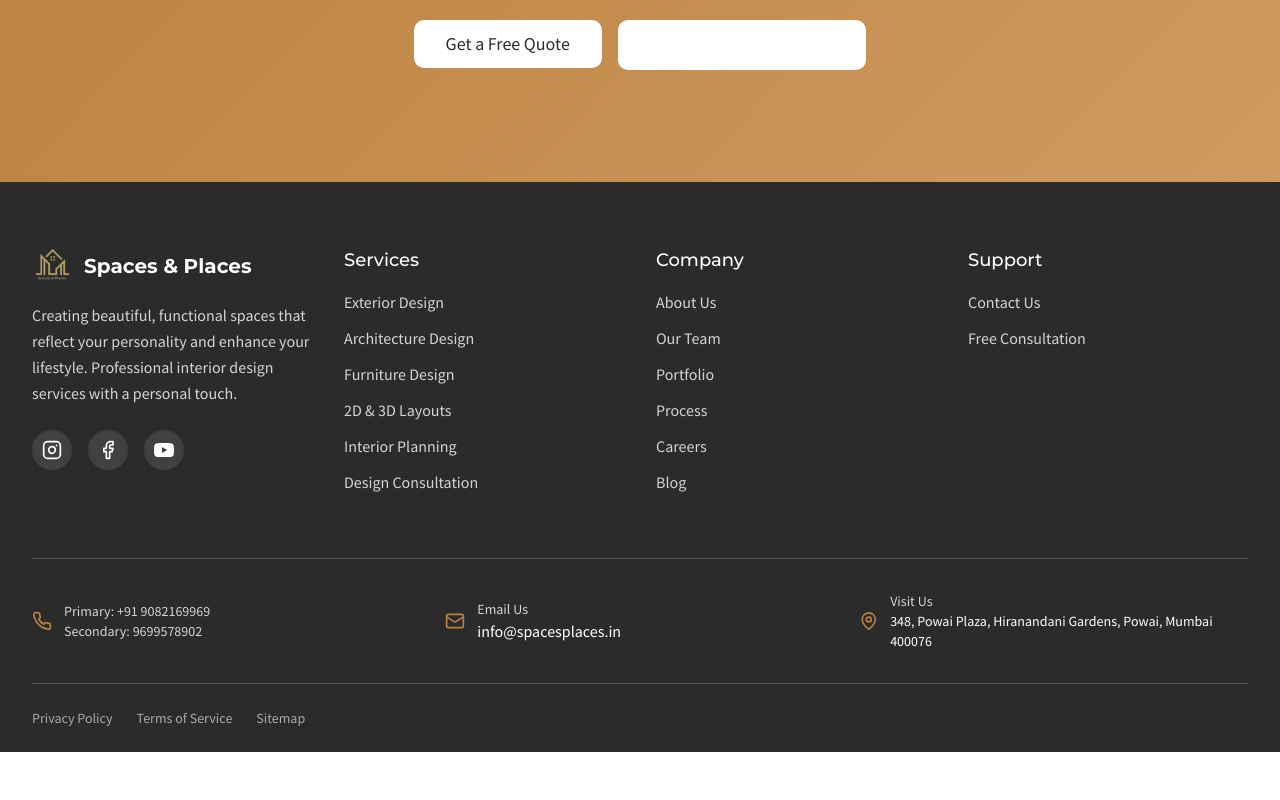
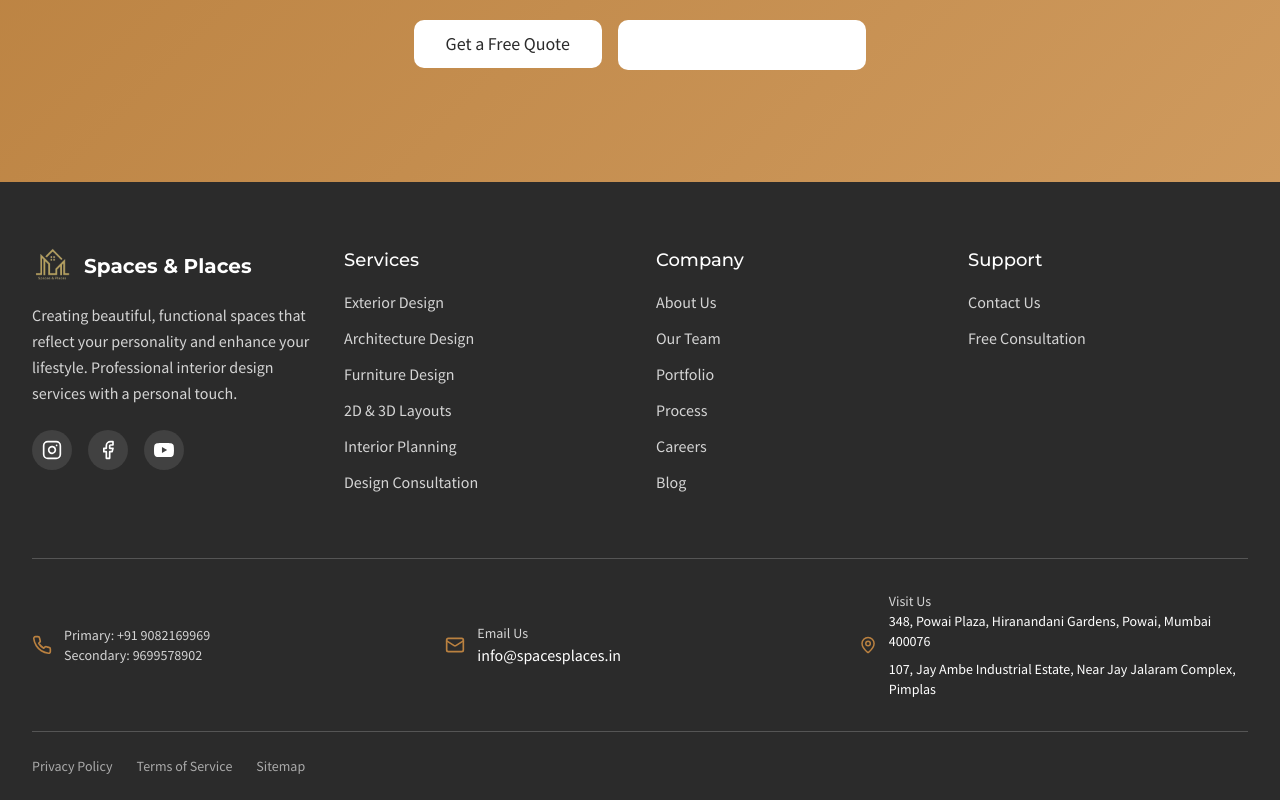
Before and after one commit to aayush0818/spacesplaces, a React (Vite) app: page /about in a window 1280 px wide. Shown: the part 3706-4506 px from the top of the page. Before the commit the page ends 4458 px from the top, so only its background shows below. Built offline with nearby package versions, Linux system fonts and the light colour scheme.

Commit message:
Add another address to footer

```diff
--- a/src/components/Footer.tsx
+++ b/src/components/Footer.tsx
@@ -133,7 +133,7 @@ const Footer = () => {
               <div>
                 <div className="text-sm text-background/80">Visit Us</div>
                 <div className="font-medium text-sm">348, Powai Plaza, Hiranandani Gardens, Powai, Mumbai 400076</div>
-
+                <div className="font-medium text-sm mt-2">107, Jay Ambe Industrial Estate, Near Jay Jalaram Complex, Pimplas</div>
               </div>
             </div>
           </div>
```
